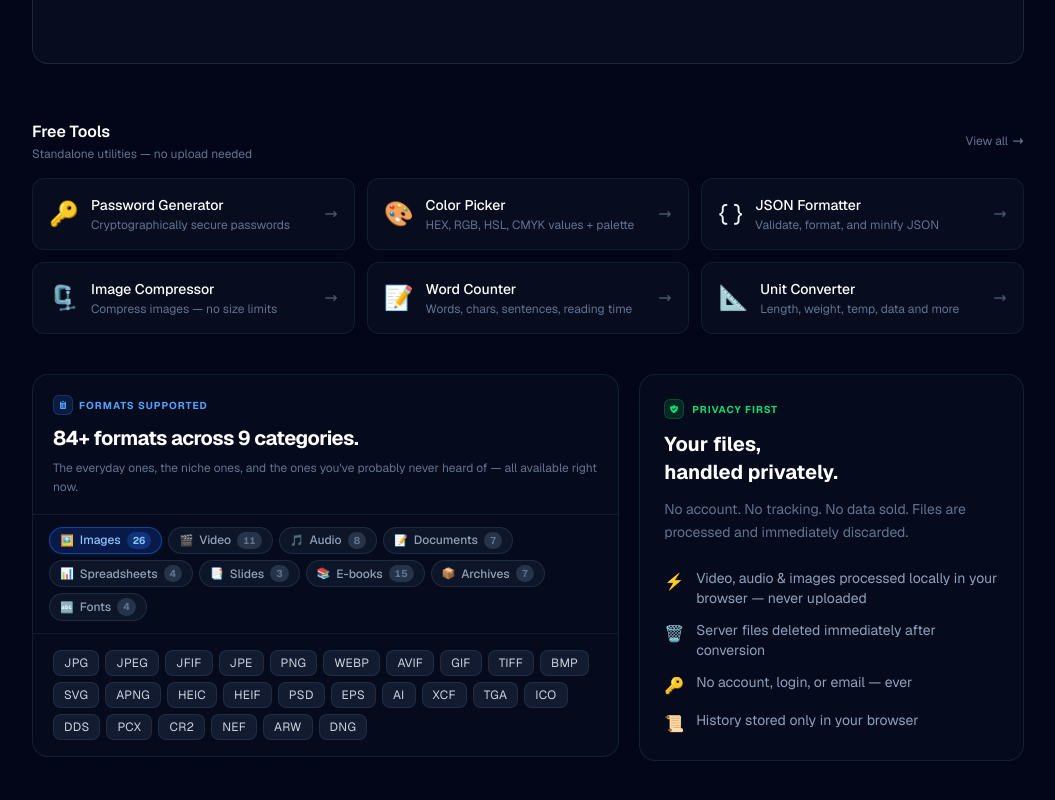
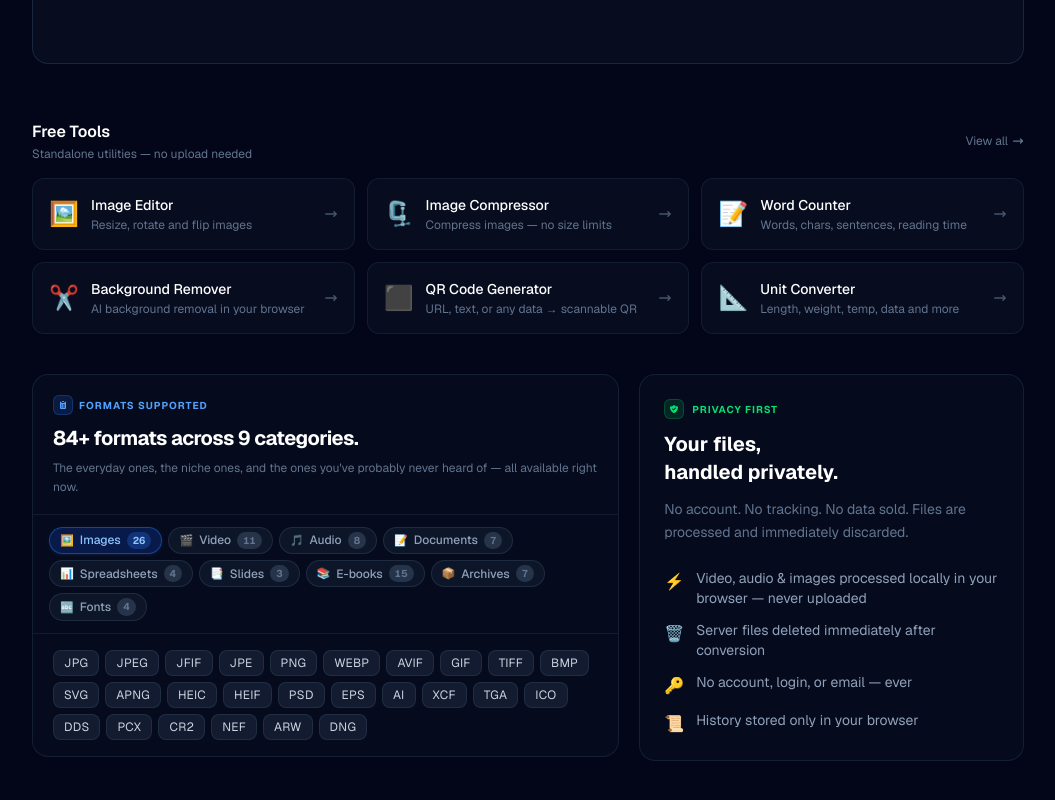
Before and after one commit to xAndrewH/filespark, a Next.js app: page / in a window 1280 px wide. Shown: the part 778-1578 px from the top of the page, without its empty margins (112-1167 px from the left). Built offline with nearby package versions, Linux system fonts and the light colour scheme.

Commit message:
Update homepage tools strip to show Image Editor, Image Compressor, Word Counter, Background Remover, QR Code Generator, Unit Converter

```diff
--- a/src/app/page.tsx
+++ b/src/app/page.tsx
@@ -537,12 +537,12 @@ export default function HomePage() {
             </div>
             <div className="grid grid-cols-1 sm:grid-cols-3 gap-3">
               {[
-                { href: "/tools/password",      icon: "🔑", label: "Password Generator", desc: "Cryptographically secure passwords"      },
-                { href: "/tools/color-picker",  icon: "🎨", label: "Color Picker",        desc: "HEX, RGB, HSL, CMYK values + palette"  },
-                { href: "/tools/json",          icon: "{ }", label: "JSON Formatter",     desc: "Validate, format, and minify JSON"      },
-                { href: "/tools/image-compressor", icon: "🗜️", label: "Image Compressor", desc: "Compress images — no size limits"      },
-                { href: "/tools/word-counter",  icon: "📝", label: "Word Counter",        desc: "Words, chars, sentences, reading time"  },
-                { href: "/tools/units",         icon: "📐", label: "Unit Converter",      desc: "Length, weight, temp, data and more"   },
+                { href: "/tools/image-editor",       icon: "🖼️", label: "Image Editor",        desc: "Resize, rotate and flip images"         },
+                { href: "/tools/image-compressor",   icon: "🗜️", label: "Image Compressor",    desc: "Compress images — no size limits"       },
+                { href: "/tools/word-counter",       icon: "📝", label: "Word Counter",         desc: "Words, chars, sentences, reading time"  },
+                { href: "/tools/background-remover", icon: "✂️", label: "Background Remover",   desc: "AI background removal in your browser"  },
+                { href: "/tools/qr",                 icon: "⬛", label: "QR Code Generator",    desc: "URL, text, or any data → scannable QR"  },
+                { href: "/tools/units",              icon: "📐", label: "Unit Converter",        desc: "Length, weight, temp, data and more"    },
               ].map(({ href, icon, label, desc }) => (
                 <Link
                   key={href}
```
